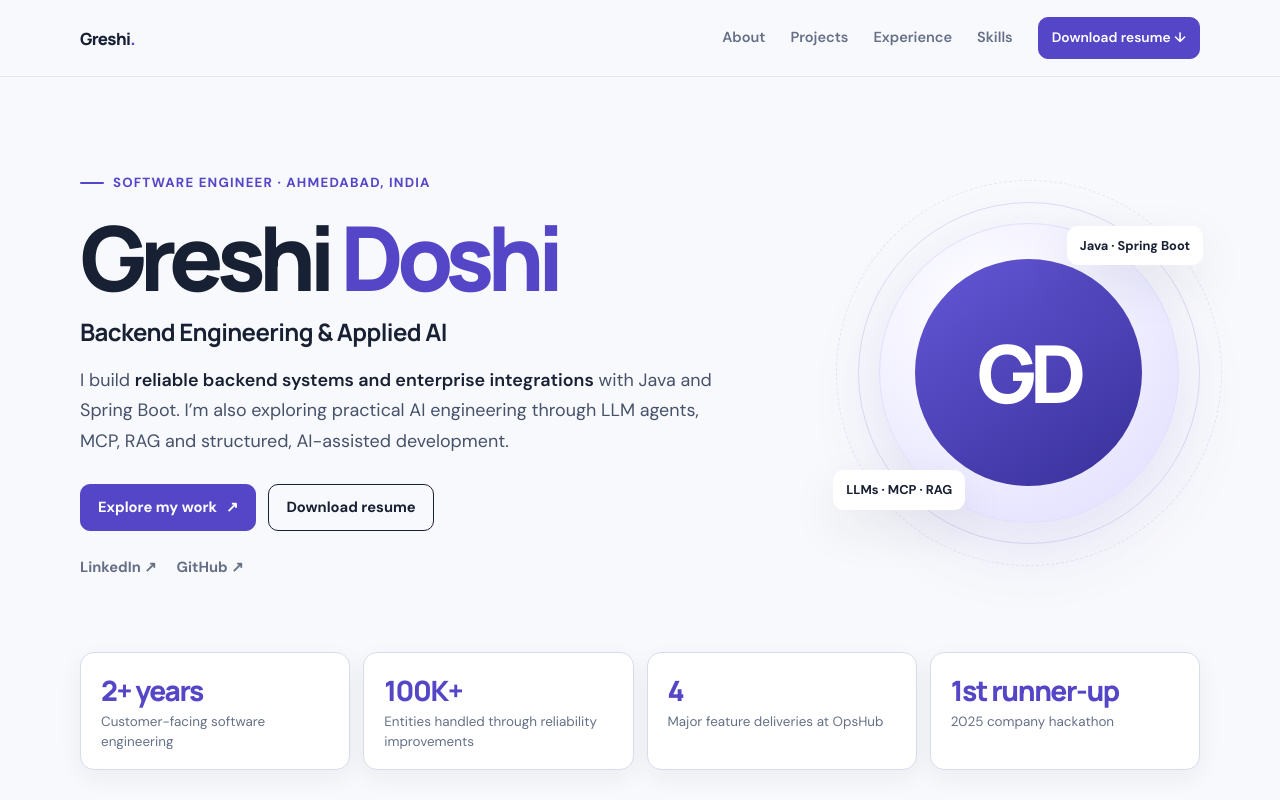
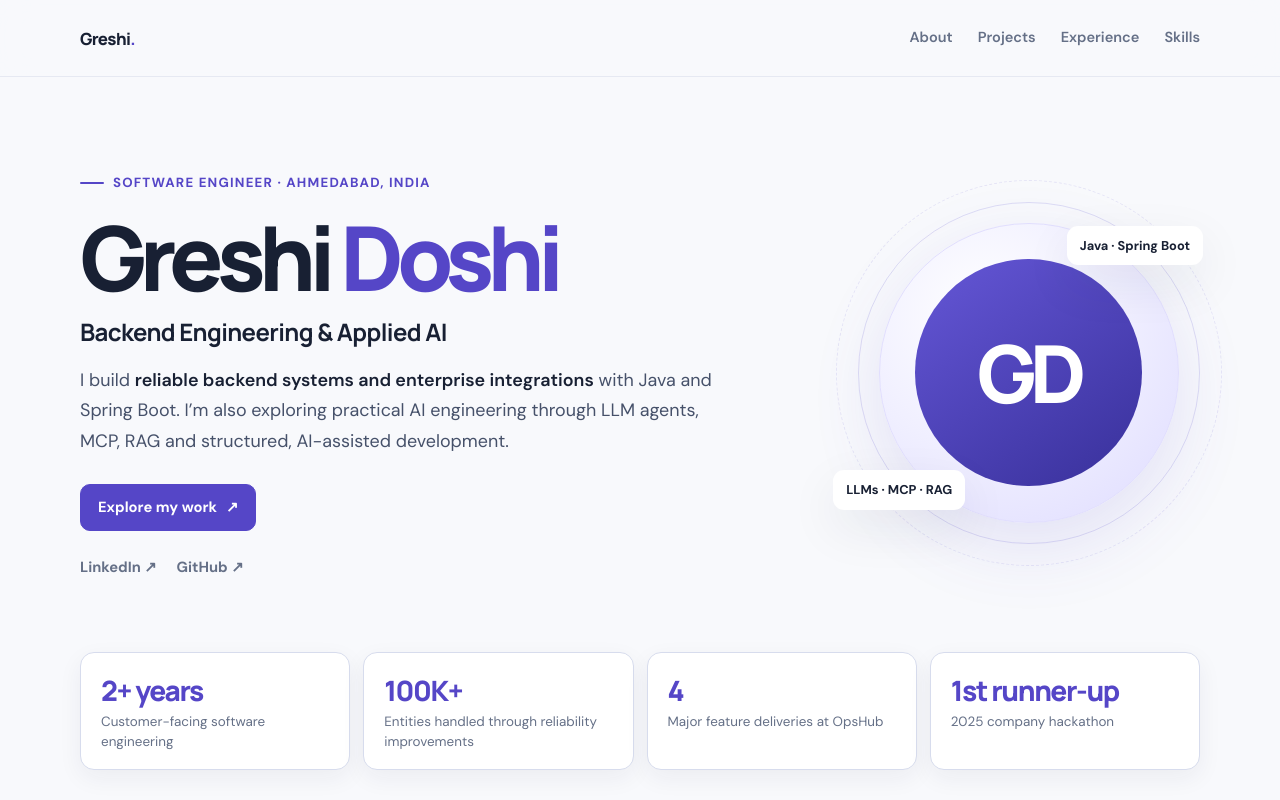
Before and after one commit to Greshi716/portfolio, a plain HTML site: page index.html in a window 1280 px wide. Shown: the top 800 px of the page. Drawn offline with Linux system fonts and the light colour scheme.

Commit message:
Remove resume download links from index.html
Removed resume download links from navigation and hero section.

```diff
--- a/index.html
+++ b/index.html
@@ -39,8 +39,7 @@ img{max-width:100%}
 .nav{display:flex;align-items:center;gap:25px}
 .nav a{font-size:.91rem;font-weight:600;color:var(--muted);text-decoration:none}
 .nav a:hover,.nav a[aria-current="location"]{color:var(--accent)}
-.nav .resume-link{color:#fff;font-style:normal}
-a[href$="Greshi_Doshi_Resume.pdf"]{font-style:normal}
+.nav .-link{color:#fff;font-style:normal}
 .button{display:inline-flex;align-items:center;justify-content:center;gap:9px;min-height:46px;padding:10px 17px;border:1px solid var(--accent);border-radius:10px;background:var(--accent);color:#fff;text-decoration:none;font-weight:700;font-size:.92rem;transition:transform .18s ease,background .18s ease,border-color .18s ease}
 .button:hover{background:var(--accent-dark);border-color:var(--accent-dark);color:#fff;transform:translateY(-2px)}
 .button.secondary{background:transparent;color:var(--ink);border-color:var(--line)}
@@ -236,7 +235,6 @@ tbody th{font:700 .86rem var(--display);white-space:nowrap}
     <button class="menu-toggle" id="menu-toggle" type="button" aria-label="Open navigation" aria-expanded="false" aria-controls="main-nav">☰</button>
     <nav class="nav" id="main-nav" aria-label="Main navigation">
       <a href="#about">About</a><a href="#projects">Projects</a><a href="#experience">Experience</a><a href="#skills">Skills</a>
-      <a class="button small resume-link" href="Greshi_Doshi.pdf" download>Download resume ↓</a>
     </nav>
   </div>
 </header>
@@ -251,7 +249,6 @@ tbody th{font:700 .86rem var(--display);white-space:nowrap}
       <p class="hero-copy">I build <strong>reliable backend systems and enterprise integrations</strong> with Java and Spring Boot. I’m also exploring practical AI engineering through LLM agents, MCP, RAG and structured, AI-assisted development.</p>
       <div class="hero-actions">
         <a class="button" href="#projects">Explore my work <span aria-hidden="true">↗</span></a>
-        <a class="button secondary" href="Greshi_Doshi.pdf" download>Download resume</a>
       </div>
       <div class="social-links" id="hero-social" aria-label="Social profiles"></div>
     </div>
```
